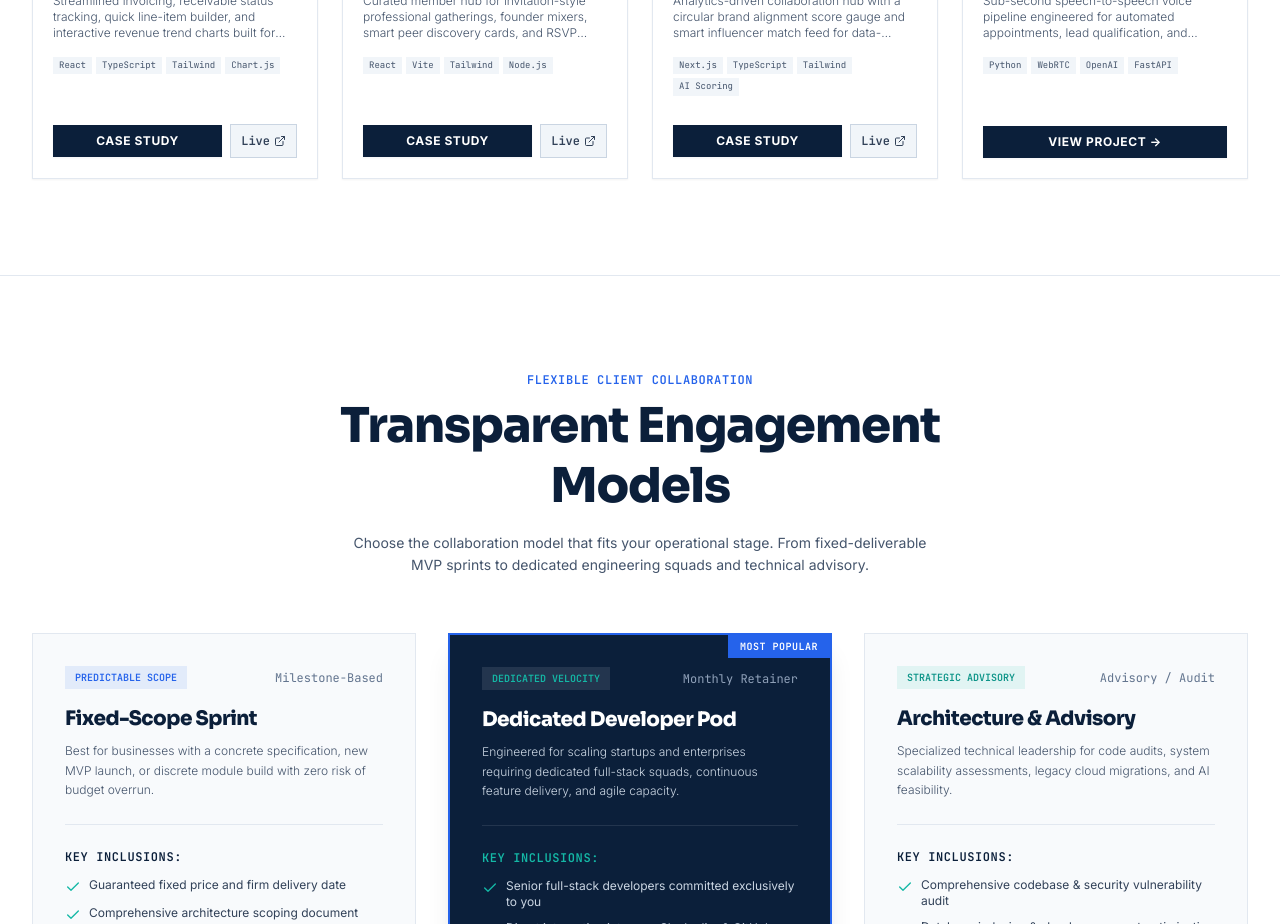
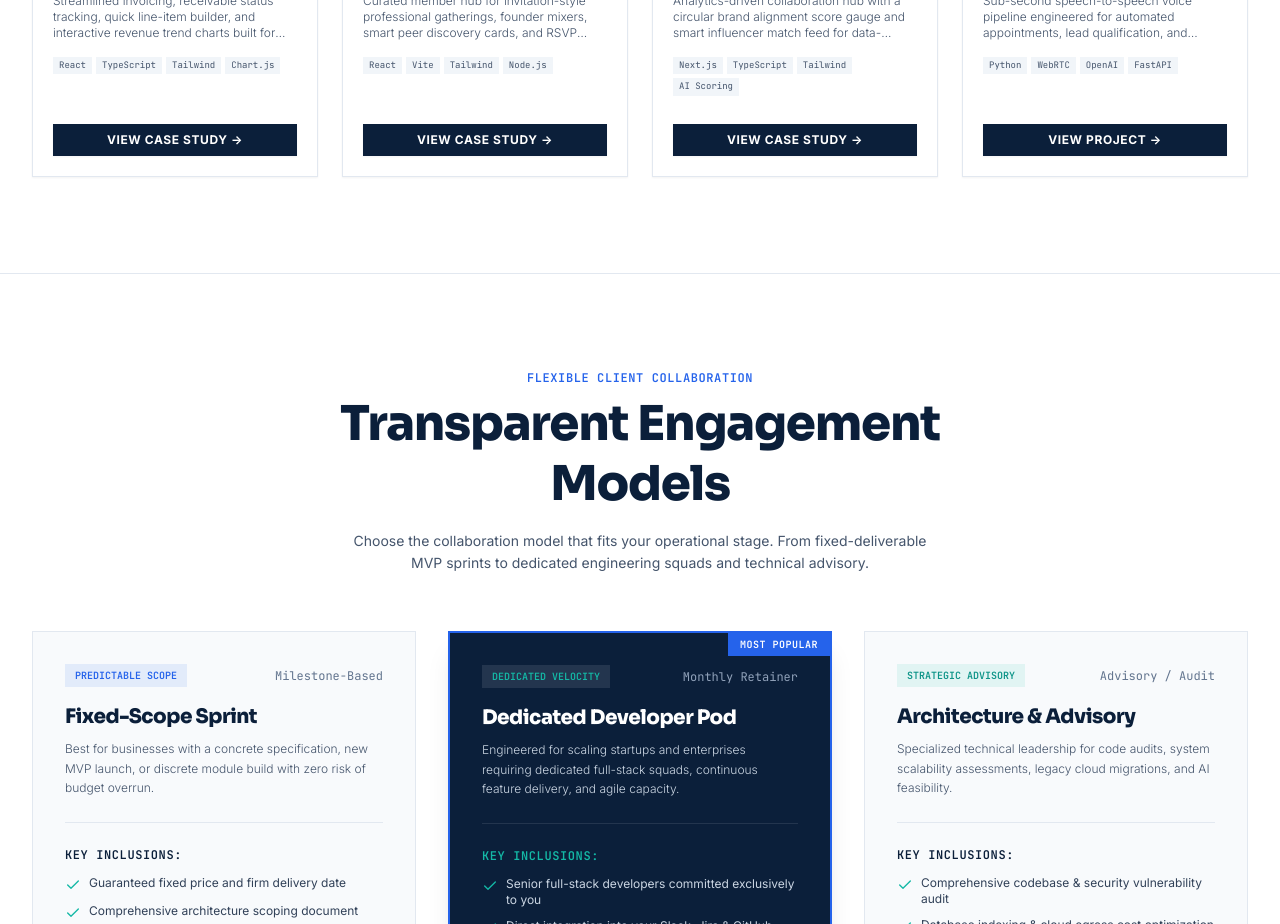
Before and after one commit to dineshjadeja08/massjoshep, a React (Vite) app: page / in a window 1280 px wide. Shown: the part 3840-4764 px from the top of the page. Built offline with nearby package versions, Linux system fonts and the light colour scheme.

Commit message:
fix: remove external live demo links from portfolio, homepage, and case study detail views

```diff
--- a/src/pages/Home.tsx
+++ b/src/pages/Home.tsx
@@ -43,8 +43,7 @@ import {
   Sparkles,
   Search,
   CheckCircle,
-  MessageSquare,
-  ExternalLink
+  MessageSquare
 } from 'lucide-react';
 
 const Home = () => {
@@ -547,23 +546,13 @@ const Home = () => {
                   </div>
                 </div>
               </div>
-              <div className="p-5 pt-0 flex items-center gap-2">
+              <div className="p-5 pt-0">
                 <Link
                   to="/work/bill-now"
-                  className="btn-primary flex-1 text-center py-2 rounded-xs font-bold text-xs uppercase tracking-wider block"
+                  className="btn-primary w-full text-center py-2 rounded-xs font-bold text-xs uppercase tracking-wider block"
                 >
-                  Case Study
+                  View Case Study →
                 </Link>
-                <a
-                  href="https://bill-now.netlify.app"
-                  target="_blank"
-                  rel="noopener noreferrer"
-                  className="px-2.5 py-2 rounded-xs bg-slate-100 hover:bg-[#14B8A6] hover:text-[#0B1F3A] text-slate-700 border border-slate-300 text-xs font-mono font-bold transition-all shrink-0 inline-flex items-center gap-1"
-                  title="Open live site for Bill Now"
-                >
-                  <span>Live</span>
-                  <ExternalLink className="w-3 h-3" />
-                </a>
               </div>
             </div>
 
@@ -599,23 +588,13 @@ const Home = () => {
                   </div>
                 </div>
               </div>
-              <div className="p-5 pt-0 flex items-center gap-2">
+              <div className="p-5 pt-0">
                 <Link
                   to="/work/cavve"
-                  className="btn-primary flex-1 text-center py-2 rounded-xs font-bold text-xs uppercase tracking-wider block"
+                  className="btn-primary w-full text-center py-2 rounded-xs font-bold text-xs uppercase tracking-wider block"
                 >
-                  Case Study
+                  View Case Study →
                 </Link>
-                <a
-                  href="https://cavve.netlify.app"
-                  target="_blank"
-                  rel="noopener noreferrer"
-                  className="px-2.5 py-2 rounded-xs bg-slate-100 hover:bg-[#14B8A6] hover:text-[#0B1F3A] text-slate-700 border border-slate-300 text-xs font-mono font-bold transition-all shrink-0 inline-flex items-center gap-1"
-                  title="Open live site for Cavve"
-                >
-                  <span>Live</span>
-                  <ExternalLink className="w-3 h-3" />
-                </a>
               </div>
             </div>
 
@@ -651,23 +630,13 @@ const Home = () => {
                   </div>
                 </div>
               </div>
-              <div className="p-5 pt-0 flex items-center gap-2">
+              <div className="p-5 pt-0">
                 <Link
                   to="/work/brandmatchbot"
-                  className="btn-primary flex-1 text-center py-2 rounded-xs font-bold text-xs uppercase tracking-wider block"
+                  className="btn-primary w-full text-center py-2 rounded-xs font-bold text-xs uppercase tracking-wider block"
                 >
-                  Case Study
+                  View Case Study →
                 </Link>
-                <a
-                  href="https://brandmatchbot-8yadwwy59-dks-projects-e2d8a64c.vercel.app"
-                  target="_blank"
-                  rel="noopener noreferrer"
-                  className="px-2.5 py-2 rounded-xs bg-slate-100 hover:bg-[#14B8A6] hover:text-[#0B1F3A] text-slate-700 border border-slate-300 text-xs font-mono font-bold transition-all shrink-0 inline-flex items-center gap-1"
-                  title="Open live site for BrandMatchBot"
-                >
-                  <span>Live</span>
-                  <ExternalLink className="w-3 h-3" />
-                </a>
               </div>
             </div>
 
--- a/src/pages/work/CaseStudyDetail.tsx
+++ b/src/pages/work/CaseStudyDetail.tsx
@@ -10,8 +10,7 @@ import {
   Layers,
   CheckCircle,
   FileCode,
-  Sparkles,
-  ExternalLink
+  Sparkles
 } from 'lucide-react';
 import PageBanner from '../../components/ui/PageBanner';
 
@@ -105,21 +104,10 @@ const CaseStudyDetail = () => {
                   alt={study.clientName}
                   className="w-full h-full object-cover"
                 />
-                <div className="absolute top-3 left-3 flex flex-wrap items-center gap-2">
+                <div className="absolute top-3 left-3">
                   <span className="text-[10px] font-mono font-bold uppercase px-2.5 py-1 rounded-xs bg-[#14B8A6] text-[#0B1F3A] shadow-sm">
                     {study.status}
                   </span>
-                  {study.liveUrl && (
-                    <a
-                      href={study.liveUrl}
-                      target="_blank"
-                      rel="noopener noreferrer"
-                      className="text-[10px] font-mono font-bold uppercase px-2.5 py-1 rounded-xs bg-[#0B1F3A]/90 text-white border border-slate-700 shadow-sm inline-flex items-center gap-1.5 hover:bg-[#2563EB] transition-colors backdrop-blur-xs"
-                    >
-                      <span>Live Site</span>
-                      <ExternalLink className="w-3 h-3" />
-                    </a>
-                  )}
                 </div>
               </div>
             </section>
@@ -300,26 +288,11 @@ const CaseStudyDetail = () => {
                 </div>
               </div>
 
-              {/* Live URL Link if available */}
-              {study.liveUrl && (
-                <div className="pt-4 border-t border-slate-800">
-                  <a
-                    href={study.liveUrl}
-                    target="_blank"
-                    rel="noopener noreferrer"
-                    className="btn-teal w-full text-center py-2.5 rounded-xs font-bold text-xs uppercase tracking-wider inline-flex items-center justify-center gap-2 shadow-xs group"
-                  >
-                    <span>Open Live Platform</span>
-                    <ExternalLink className="w-4 h-4 group-hover:translate-x-0.5 group-hover:-translate-y-0.5 transition-transform" />
-                  </a>
-                </div>
-              )}
-
               {/* CTA Button */}
               <div className="pt-4 border-t border-slate-800">
                 <Link
                   to="/contact"
-                  className="w-full text-center py-2.5 rounded-xs font-bold text-xs uppercase tracking-wider inline-flex items-center justify-center gap-2 shadow-xs bg-[#2563EB] hover:bg-[#1d4ed8] text-white transition-colors"
+                  className="btn-teal w-full text-center py-2.5 rounded-xs font-bold text-xs uppercase tracking-wider inline-flex items-center justify-center gap-2 shadow-xs"
                 >
                   <span>Build Similar System</span>
                   <ArrowRight className="w-4 h-4" />
--- a/src/pages/work/Work.tsx
+++ b/src/pages/work/Work.tsx
@@ -2,7 +2,7 @@ import React, { useState } from 'react';
 import { Helmet } from 'react-helmet-async';
 import { Link } from 'react-router-dom';
 import { caseStudies } from '../../data/caseStudies';
-import { ArrowRight, ShieldCheck, ExternalLink } from 'lucide-react';
+import { ArrowRight, ShieldCheck } from 'lucide-react';
 import PageBanner from '../../components/ui/PageBanner';
 
 type FilterCategory = 'all' | 'client' | 'product' | 'concept';
@@ -169,26 +169,14 @@ const Work: React.FC = () => {
               </div>
 
               {/* Card Footer Actions */}
-              <div className="p-6 pt-0 flex items-center gap-2">
+              <div className="p-6 pt-0">
                 <Link
                   to={`/work/${cs.slug}`}
-                  className="btn-primary flex-1 text-center py-2.5 rounded-xs font-bold text-xs uppercase tracking-wider inline-flex items-center justify-center gap-1.5 shadow-xs group-hover:bg-[#2563EB] transition-all"
+                  className="btn-primary w-full text-center py-2.5 rounded-xs font-bold text-xs uppercase tracking-wider inline-flex items-center justify-center gap-1.5 shadow-xs group-hover:bg-[#2563EB] transition-all"
                 >
                   <span>Read Case Study</span>
                   <ArrowRight className="w-3.5 h-3.5 group-hover:translate-x-1 transition-transform" />
                 </Link>
-                {cs.liveUrl && (
-                  <a
-                    href={cs.liveUrl}
-                    target="_blank"
-                    rel="noopener noreferrer"
-                    className="inline-flex items-center justify-center gap-1.5 px-3 py-2.5 rounded-xs bg-slate-100 hover:bg-[#14B8A6] hover:text-[#0B1F3A] text-slate-800 border border-slate-300 text-xs font-bold font-mono transition-all uppercase tracking-wider shrink-0"
-                    title={`Open live site for ${cs.clientName}`}
-                  >
-                    <span>Live Demo</span>
-                    <ExternalLink className="w-3.5 h-3.5" />
-                  </a>
-                )}
               </div>
             </div>
           ))}
```
